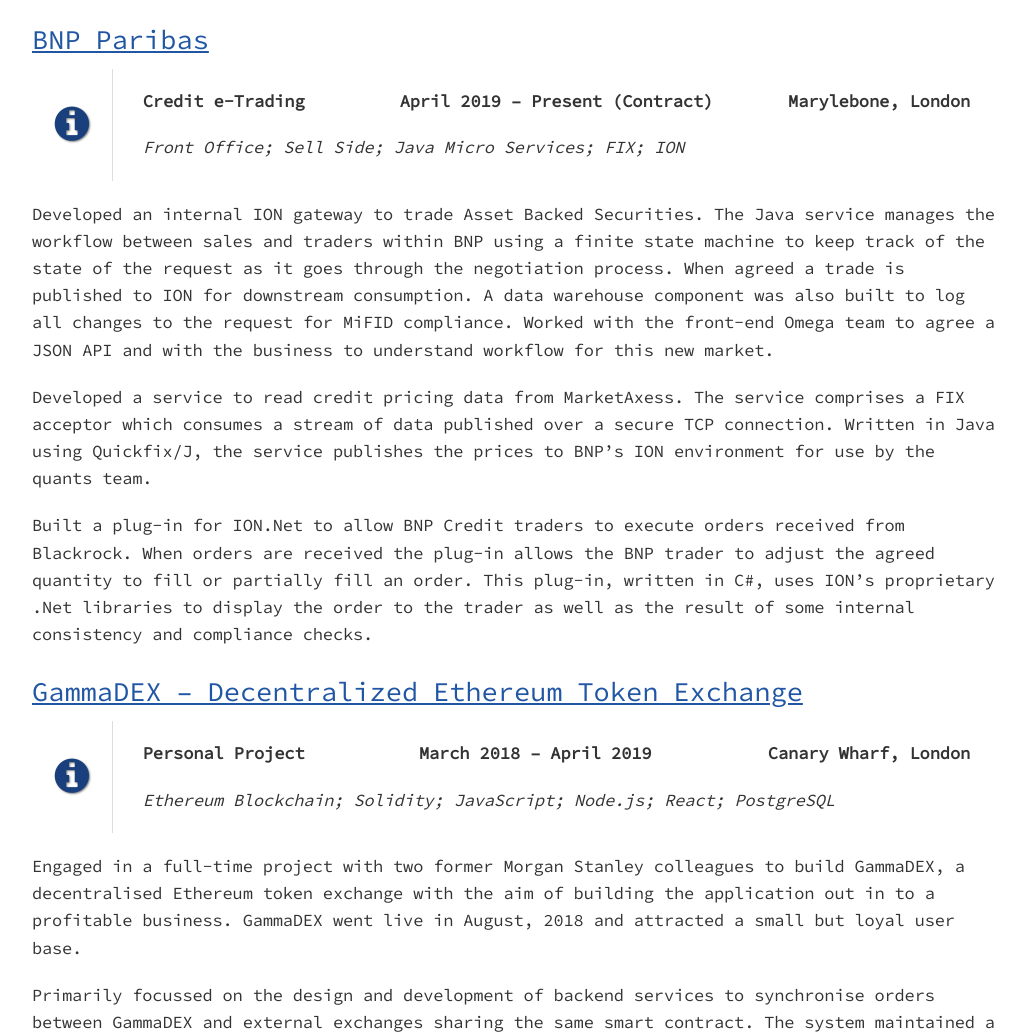
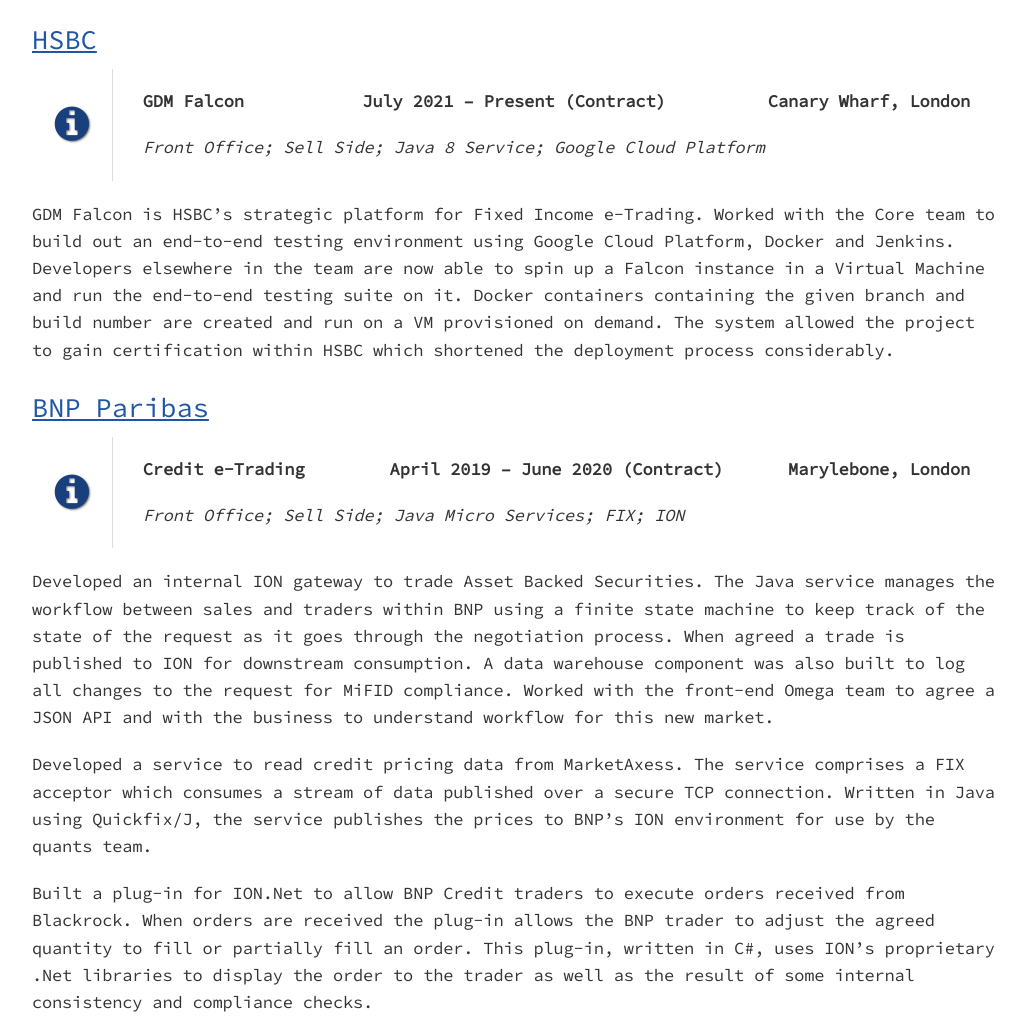
Before and after one commit to akwilson/cv, a plain HTML site: page index.html in a window 1280 px wide. Shown: the part 700-1732 px from the top of the page, without its empty margins (123-1148 px from the left). Drawn offline with Linux system fonts and the light colour scheme.

Commit message:
Added HSBC experience

```diff
--- a/index.html
+++ b/index.html
@@ -119,6 +119,44 @@ table {
 <h2 id="_employment_history">Employment History</h2>
 <div class="sectionbody">
 <div class="sect2">
+<h3 id="_hsbc"><a href="https://www.hsbc.co.uk">HSBC</a></h3>
+<div class="admonitionblock note">
+<table>
+<tr>
+<td class="icon">
+<i class="fa icon-note" title="Note"></i>
+</td>
+<td class="content">
+<table class="tableblock frame-none grid-none stretch">
+<colgroup>
+<col style="width: 25%;">
+<col style="width: 40%;">
+<col style="width: 35%;">
+</colgroup>
+<tbody>
+<tr>
+<td class="tableblock halign-left valign-top"><p class="tableblock"><strong>GDM Falcon</strong></p></td>
+<td class="tableblock halign-center valign-top"><p class="tableblock"><strong>July 2021 – Present (Contract)</strong></p></td>
+<td class="tableblock halign-right valign-top"><p class="tableblock"><strong>Canary Wharf, London</strong></p></td>
+</tr>
+<tr>
+<td class="tableblock halign-left valign-top" colspan="3"><p class="tableblock"><em>Front Office; Sell Side; Java 8 Service; Google Cloud Platform</em></p></td>
+</tr>
+</tbody>
+</table>
+</td>
+</tr>
+</table>
+</div>
+<div class="paragraph">
+<p>GDM Falcon is HSBC&#8217;s strategic platform for Fixed Income e-Trading.
+Worked with the Core team to build out an end-to-end testing environment using Google Cloud Platform, Docker and Jenkins.
+Developers elsewhere in the team are now able to spin up a Falcon instance in a Virtual Machine and run the end-to-end testing suite on it.
+Docker containers containing the given branch and build number are created and run on a VM provisioned on demand.
+The system allowed the project to gain certification within HSBC which shortened the deployment process considerably.</p>
+</div>
+</div>
+<div class="sect2">
 <h3 id="_bnp_paribas"><a href="https://www.bnpparibas.co.uk">BNP Paribas</a></h3>
 <div class="admonitionblock note">
 <table>
@@ -136,7 +174,7 @@ table {
 <tbody>
 <tr>
 <td class="tableblock halign-left valign-top"><p class="tableblock"><strong>Credit e-Trading</strong></p></td>
-<td class="tableblock halign-center valign-top"><p class="tableblock"><strong>April 2019 – Present (Contract)</strong></p></td>
+<td class="tableblock halign-center valign-top"><p class="tableblock"><strong>April 2019 – June 2020 (Contract)</strong></p></td>
 <td class="tableblock halign-right valign-top"><p class="tableblock"><strong>Marylebone, London</strong></p></td>
 </tr>
 <tr>
@@ -207,11 +245,6 @@ The system maintained a complete order book in our PostgreSQL database and had t
 <div class="paragraph">
 <p>Learnt several new skills to deliver this project including Ethereum blockchain, smart contract development, Web3, Node.js and React.
 Became a domain expert on blockchain development and application design and also the decentralised exchange space including 0x, Bancor and EtherDelta.</p>
-</div>
-<div class="paragraph">
-<p>Built and deployed a Connect 4 game implementation on the Ethereum Blockchain and a front-end interface using Web3, React and Redux.
-Game state is maintained on-chain.
-Users pay small amounts of Ether to take turns to make moves, the winner claiming all of the funds paid in during the game.</p>
 </div>
 </div>
 <div class="sect2">
@@ -297,10 +330,6 @@ Juno is providing the MSIM business with up-to-date, accurate position data whic
 <p>Built a series of enhancements to the WPF based TSRD GUI including an interface for a new mechanism to analyse and manage the quality of time series data.
 Introduced view composition using dependency injection with MEF and MVVM Light to make the code base more manageable, help with unit testing and allow greater component reuse.</p>
 </div>
-<div class="paragraph">
-<p>Developed the Task Helper, a framework to automate time consuming manual tasks in to a user focussed multi-step workflow.
-Task Helper is helping to streamline operational work allowing the vital monthly recut process become a daily one.</p>
-</div>
 </div>
 <div class="sect2">
 <h3 id="_morgan_stanley_co_2"><a href="https://www.morganstanley.com">Morgan Stanley &amp; Co.</a></h3>
@@ -342,9 +371,6 @@ The new system was scalable enough to allow for additional growth by adding addi
 Written in C++ with a small Visual Basic UI.
 The new system halved processing overheads, increasing the capacity and reliability of the PWM platform and facilitated further growth of the business globally.</p>
 </div>
-<div class="paragraph">
-<p>Designed and implemented a replacement portfolio performance calculation engine in C++.  The replacement was faster, more accurate and calculates daily performance values.</p>
-</div>
 </div>
 </div>
 </div>
@@ -359,7 +385,7 @@ The new system halved processing overheads, increasing the capacity and reliabil
 <tbody>
 <tr>
 <td class="tableblock halign-left valign-top"><p class="tableblock"><strong>Server Technologies</strong></p></td>
-<td class="tableblock halign-left valign-top"><p class="tableblock">Java 11; C/C++; JavaScript (Node.js); PostgreSQL/Sybase/Informix; FIX; ION; Ethereum Blockchain; Solidity</p></td>
+<td class="tableblock halign-left valign-top"><p class="tableblock">Java 11; C/C++; JavaScript (Node.js); PostgreSQL/Sybase/Informix; FIX; ION; Ethereum Blockchain; Solidity; Docker; Google Cloud Platform</p></td>
 </tr>
 <tr>
 <td class="tableblock halign-left valign-top"><p class="tableblock"><strong>UI Technologies</strong></p></td>
```
Also changed, not shown: 1 other file.
